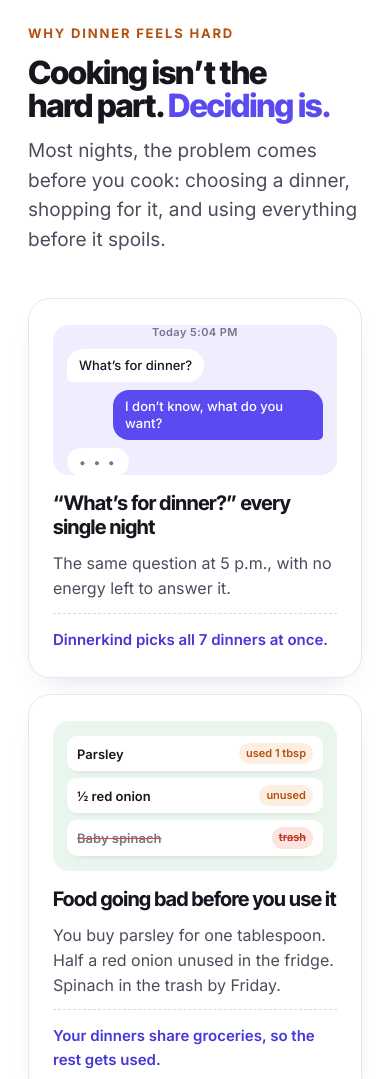
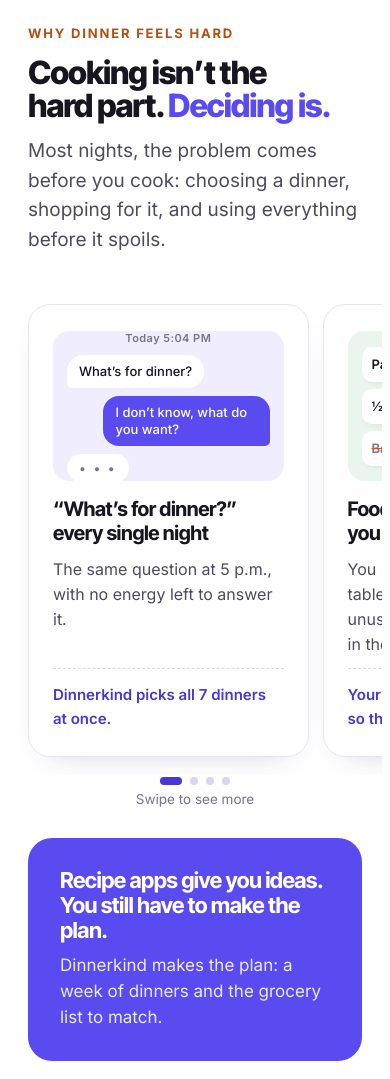
Before and after one commit to CarolJuliano/dinnerkind-landing, a plain HTML site: page index.html in a window 390 px wide. Shown: the part 1209-2288 px from the top of the page. Drawn offline with Linux system fonts and the light colour scheme.

Commit message:
Phones: swipe row for problem cards, features before comparison
Co-Authored-By: Claude Opus 5.5 <noreply@anthropic.com>
Claude-Session: https://claude.ai/code/session_01GEumRQiDTkGa2GpUnVP21L

```diff
--- a/index.html
+++ b/index.html
@@ -343,6 +343,21 @@ footer a:hover{text-decoration:underline}
 .final .phones.salmonbg .phone{transform:none;box-shadow:0 34px 70px -20px rgba(0,0,0,.6)}
 .final .phones.salmonbg{height:auto;overflow:visible;padding-block:44px;border-radius:36px;align-items:center}
 .final{padding-bottom:72px}
+
+/* phones: problem cards swipe sideways; features before comparison */
+@media (max-width:700px){
+  main{display:flex;flex-direction:column}
+  main > .hero{order:0}main > .problem{order:1}main > .features{order:2}main > .compare{order:3}
+  main > .mid,main > .who,main > .story,main > .how,main > .faq,main > .final{order:4}
+  .problem .grid4{display:flex;overflow-x:auto;scroll-snap-type:x mandatory;gap:14px;margin-inline:-20px;padding:6px 20px 18px;scrollbar-width:none;-webkit-overflow-scrolling:touch}
+  .problem .grid4::-webkit-scrollbar{display:none}
+  .problem .pcard{flex:0 0 84%;scroll-snap-align:center}
+  .swipedots{display:flex;justify-content:center;gap:8px;margin:2px 0 4px}
+  .swipedots i{width:8px;height:8px;border-radius:50%;background:#d9d5f4;transition:background .2s,width .2s}
+  .swipedots i.on{background:var(--purple-deep);width:22px;border-radius:4px}
+  .swipehint{text-align:center;font-size:13.5px;color:var(--muted);margin:0 0 8px}
+}
+@media (min-width:701px){.swipedots,.swipehint{display:none}}
 </style>
 
 <header class="top">
@@ -428,6 +443,8 @@ footer a:hover{text-decoration:underline}
           <span class="ans">Tonight is already decided, with easy steps to follow.</span>
         </article>
       </div>
+      <div class="swipedots" aria-hidden="true"><i class="on"></i><i></i><i></i><i></i></div>
+      <div class="swipehint" aria-hidden="true">Swipe to see more</div>
       <div class="quote">
         <b>Recipe apps give you ideas. You still have to make the plan.</b>
         <span>Dinnerkind makes the plan: a week of dinners and the grocery list to match.</span>
@@ -717,4 +734,8 @@ footer a:hover{text-decoration:underline}
 })();
 </script>
 
+<script>
+(function(){var g=document.querySelector('.problem .grid4'),d=document.querySelectorAll('.swipedots i');if(!g||!d.length)return;
+g.addEventListener('scroll',function(){var c=g.children,best=0,bd=1e9,mid=g.scrollLeft+g.clientWidth/2;for(var i=0;i<c.length;i++){var x=c[i].offsetLeft+c[i].offsetWidth/2-g.offsetLeft;var dd=Math.abs(x-mid);if(dd<bd){bd=dd;best=i}}for(var j=0;j<d.length;j++)d[j].classList.toggle('on',j===best)},{passive:true});})();
+</script>
 </html>
```
